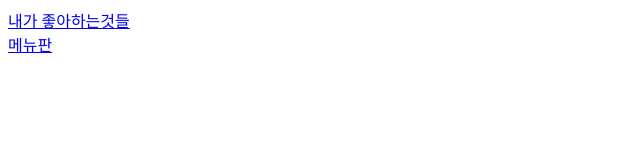
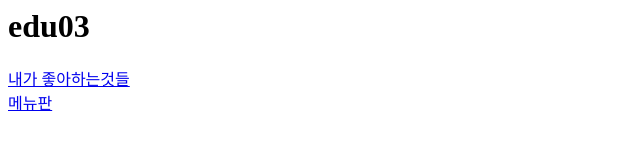
Before and after one commit to gyuood/reskill2024, a plain HTML site: page index.html in a window 1280 px wide. Shown: the whole page, without its empty margins (0-640 px from the left). Drawn offline with Linux system fonts and the light colour scheme.

Commit message:
Update index.html

```diff
--- a/index.html
+++ b/index.html
@@ -1,3 +1,4 @@
+<h1>edu03</h1>
 <a href ="html/like.html"> 내가 좋아하는것들</a>
 <br>
 <a href ="html/menu.html"> 메뉴판</a>
```
